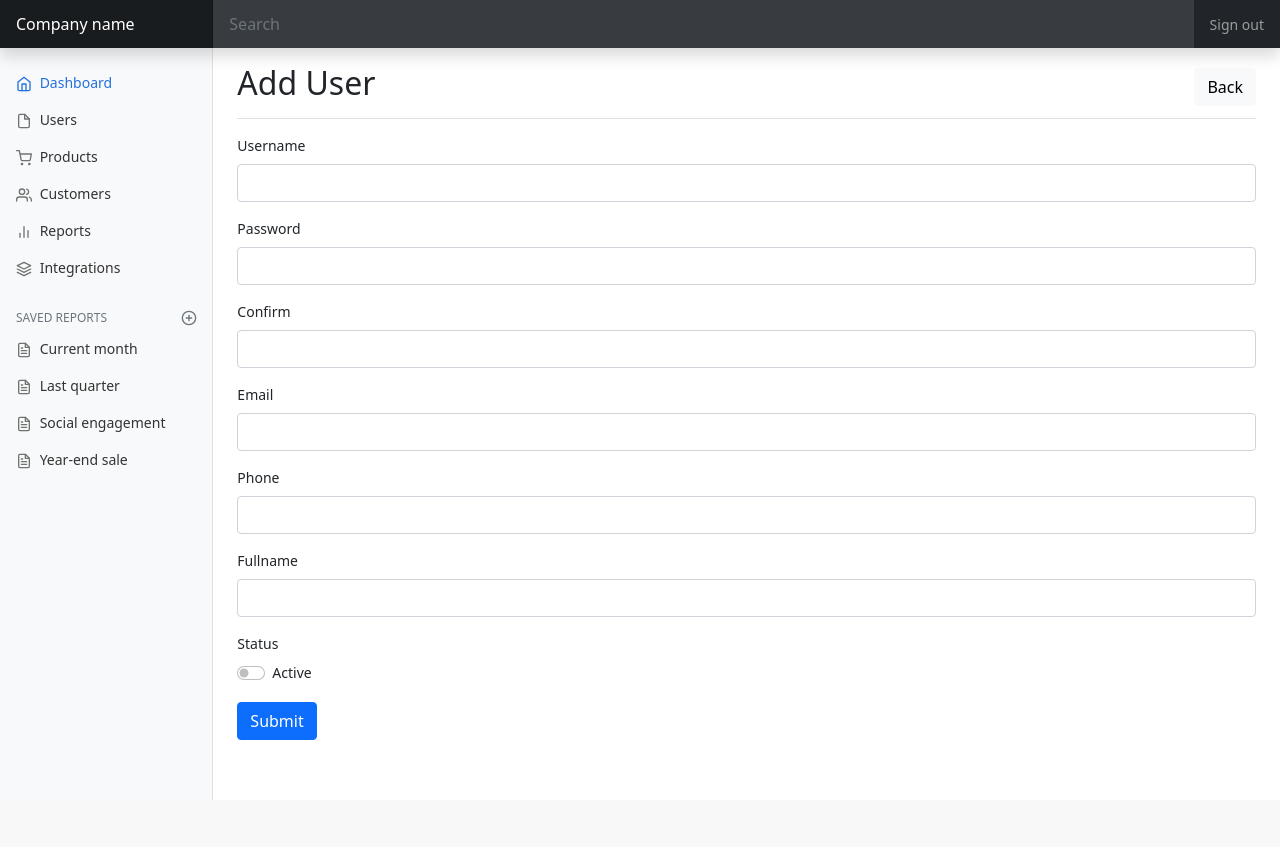
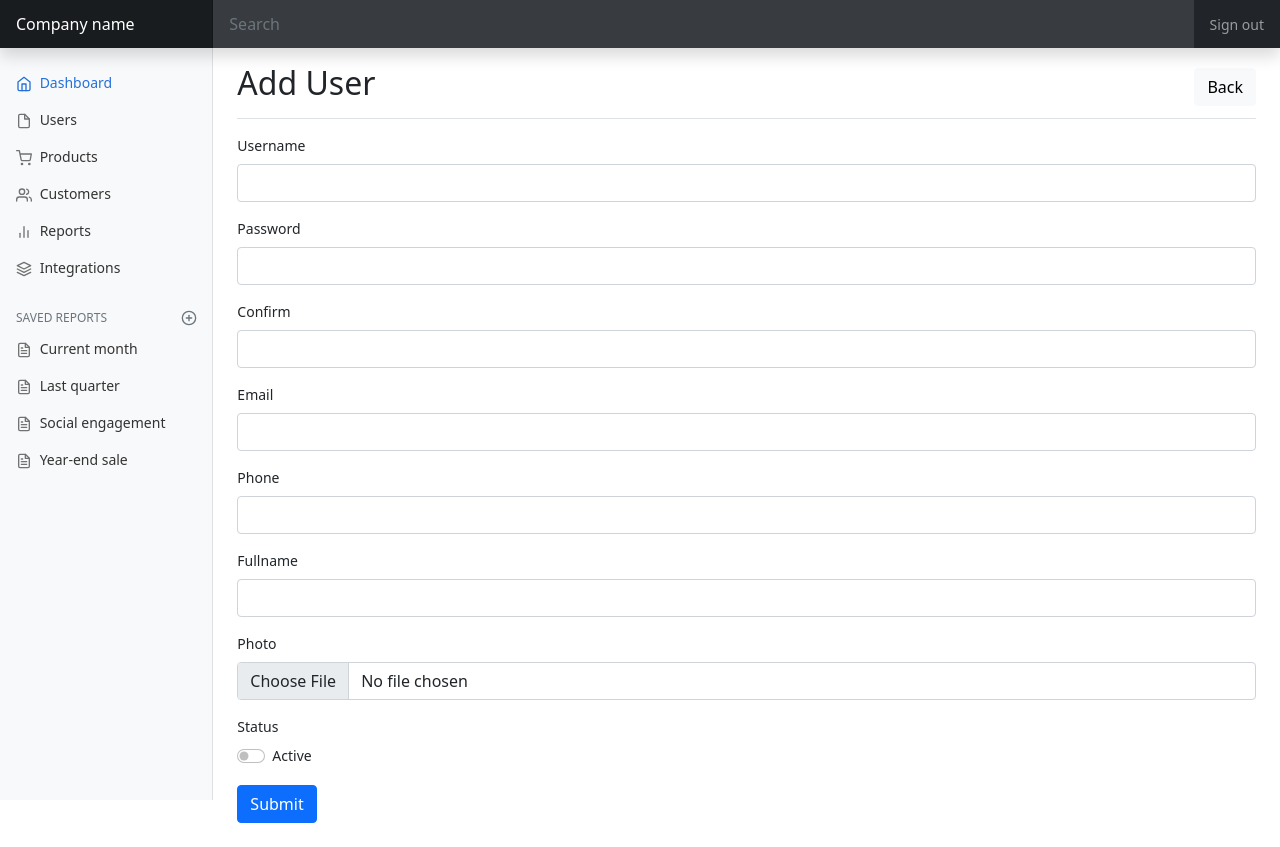
Before and after one commit to ashwanik88/training_aug_2021, a PHP site: page /admin/user-form.php in a window 1280 px wide. Before the commit the page ends 800 px from the top, so only its background shows below. Run offline with PHP 8.4, Linux system fonts and the light colour scheme; the visitor is signed in with stand-in values (Sample User, id 1); some libraries are stand-ins or nearby versions.

Commit message:
File upload concept cleared

```diff
--- a/admin/library/user-form_lib.php
+++ b/admin/library/user-form_lib.php
@@ -8,6 +8,7 @@ $username = '';
 $email = '';
 $phone = '';
 $fullname = '';
+$photo = '';
 $status = 0;
 
 
@@ -20,6 +21,7 @@ if(isset($_GET['user_id']) && !empty($_GET['user_id'])){
     $email = $user_data['email'];
     $phone = $user_data['phone'];
     $fullname = $user_data['fullname'];
+    $photo = $user_data['photo'];
     $status = $user_data['status'];
     }else{
         addAlert('danger', 'User ID not found!');
@@ -40,8 +42,11 @@ if($_POST){
         // if(!alreadyExist($con, $username)){
         if(!alreadyExist($username, $user_id)){
             if($confirm == $password){
+
+                $photo = uploadFile();
+
                 if($user_id){
-                    $sql = "UPDATE users SET username='". $username ."', email='". $email ."', phone='". $phone ."', fullname='". $fullname ."', status='". (int)$status ."', date_modified=NOW() WHERE user_id='". $user_id ."'";
+                    $sql = "UPDATE users SET username='". $username ."', email='". $email ."', phone='". $phone ."', fullname='". $fullname ."', photo='". $photo ."', status='". (int)$status ."', date_modified=NOW() WHERE user_id='". $user_id ."'";
                     addAlert('success', 'User added successfully!');
 
                     if(!empty($password)){
@@ -50,7 +55,7 @@ if($_POST){
                     }
 
                 }else{
-                    $sql = "INSERT users SET username='". $username ."', password='". md5($password) ."', email='". $email ."', phone='". $phone ."', fullname='". $fullname ."', status='". (int)$status ."', date_added=NOW()";
+                    $sql = "INSERT users SET username='". $username ."', password='". md5($password) ."', email='". $email ."', phone='". $phone ."', fullname='". $fullname ."', photo='". $photo ."', status='". (int)$status ."', date_added=NOW()";
                     addAlert('success', 'User added successfully!');
                 }
 
@@ -93,6 +98,17 @@ function getUser($user_id){
     return $rec;
 }
 
+function uploadFile(){
+    if(isset($_FILES['photo']) && !empty($_FILES['photo'])){
+        $filename = time() . '_'. $_FILES['photo']['name'];
+        $src = $_FILES['photo']['tmp_name'];
+        (copy($src, '../uploads/' . $filename));
+        return $filename;
+    }else{
+        return false;
+    }
+}
+
 /*
 0) password visible option
 1) Update query after submit
--- a/admin/user-form.php
+++ b/admin/user-form.php
@@ -17,7 +17,7 @@ require_once('library/user-form_lib.php');
 
   <?php displayAlert(); ?>
 
-  <form action="" method="POST">
+  <form action="" method="POST" enctype="multipart/form-data">
   <div class="mb-3">
     <label for="username" class="form-label">Username</label>
     <input type="text" class="form-control" id="username" name="username" value="<?php echo $username; ?>">
@@ -43,6 +43,13 @@ require_once('library/user-form_lib.php');
     <input type="text" class="form-control" id="fullname" name="fullname" value="<?php echo $fullname; ?>">
   </div>
   <div class="mb-3">
+    <label for="photo" class="form-label">Photo</label>
+    <?php if(!empty($photo)){ ?>
+      <img src="../uploads/<?php echo $photo; ?>" width="100px" class="img-thumbnail m-3" />
+    <?php } ?>
+    <input type="file" class="form-control" id="photo" name="photo" />
+  </div>
+  <div class="mb-3">
     <label for="status" class="form-label">Status</label>
     <div class="form-check form-switch">
       <input class="form-check-input" type="checkbox" id="status" name="status" <?php echo ($status == 1)?'checked':''; ?>>
```
Also changed, not shown: strings.php (+31 -1 lines), 1 other file.
